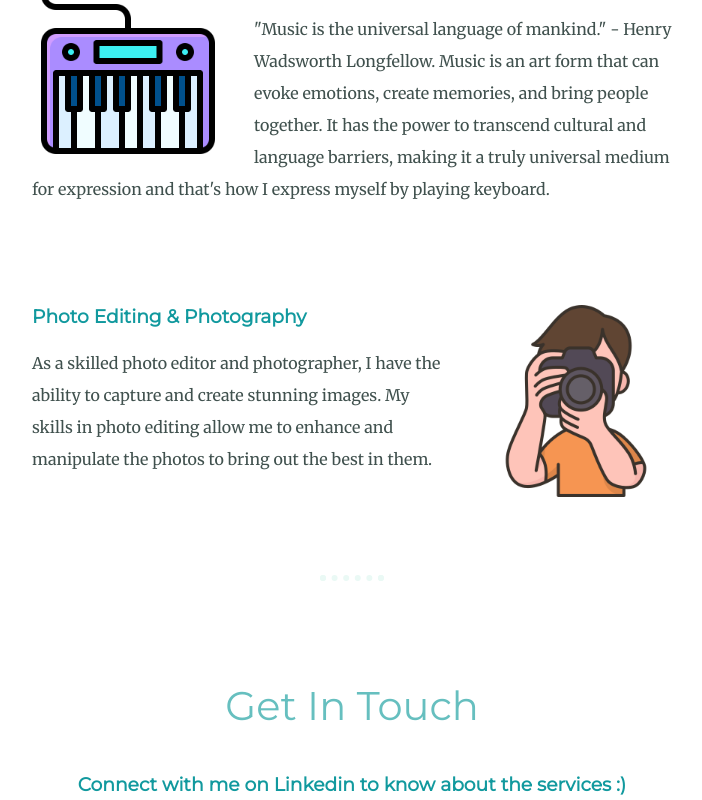
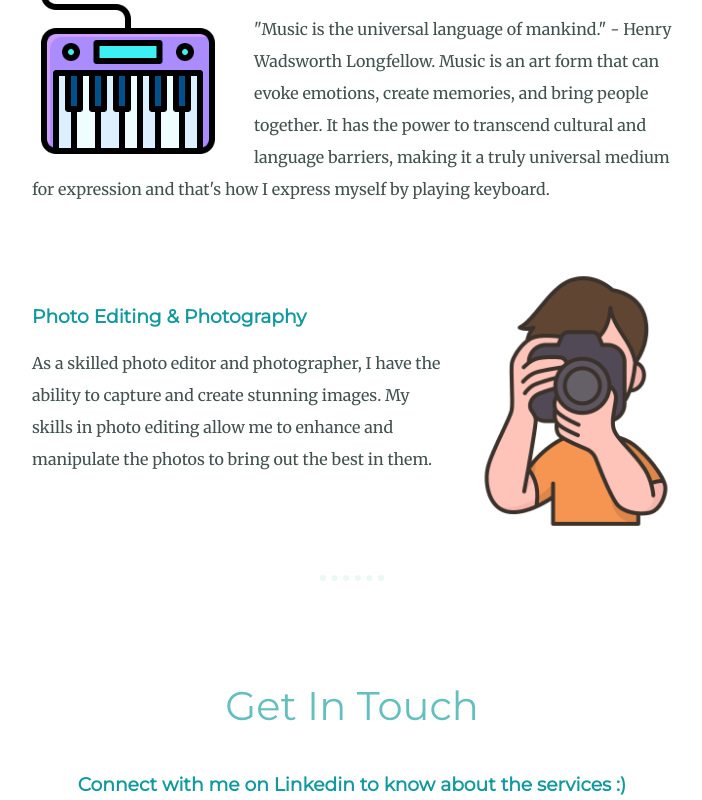
Before and after one commit to Pushkar0104/pp, a plain HTML site: page index.html in a window 1280 px wide. In both pictures the pointer is over the picture 864 px from the left and 2181 px from the top of the page. Shown: the part 1781-2581 px from the top of the page, without its empty margins (288-990 px from the left). Drawn offline with Linux system fonts and the light colour scheme.

Commit message:
Update styles.css

```diff
--- a/css/styles.css
+++ b/css/styles.css
@@ -111,6 +111,11 @@ a:hover {
   margin-left: 30px;
 }
 
+.photographer-img:hover {
+  transform: scale(1.3);
+  z-index:2;
+}
+
 .btn {
   background: #11cdd4;
   background-image: -webkit-linear-gradient(top, #11cdd4, #11999e);
```
